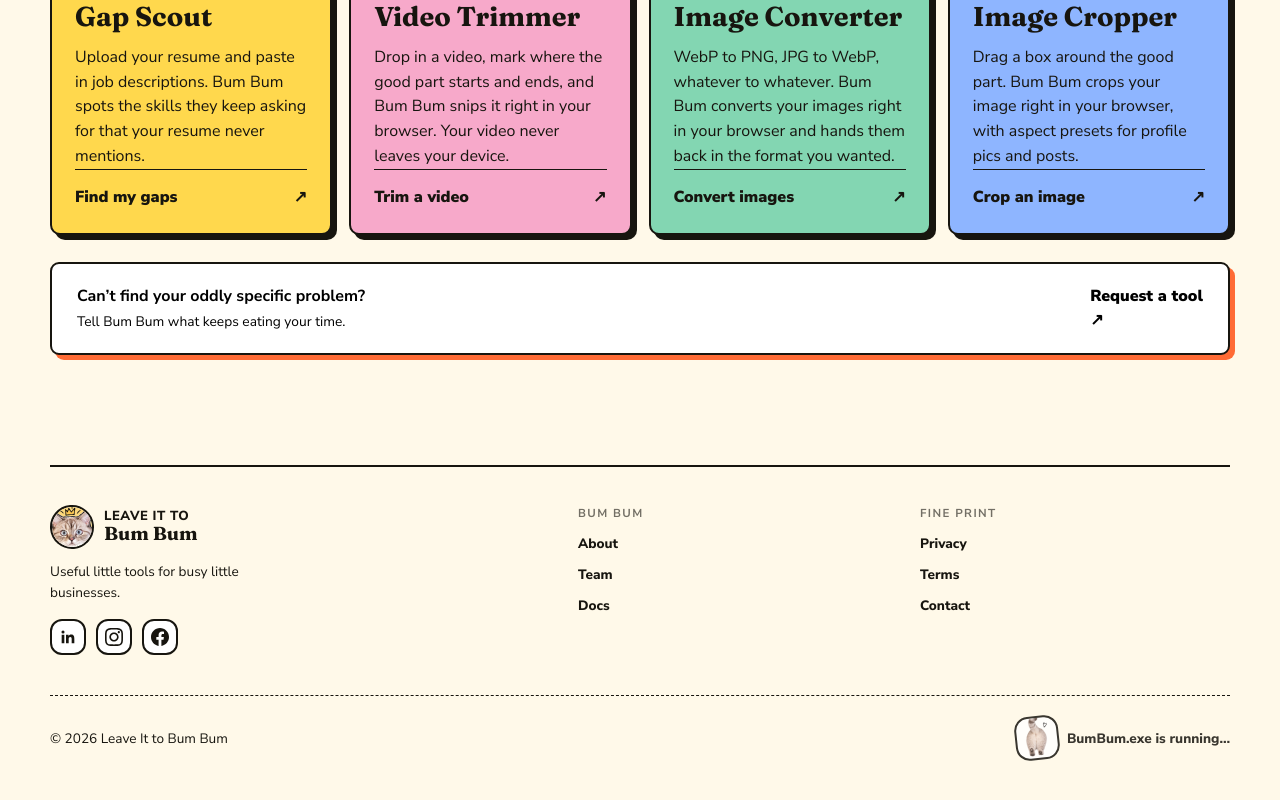
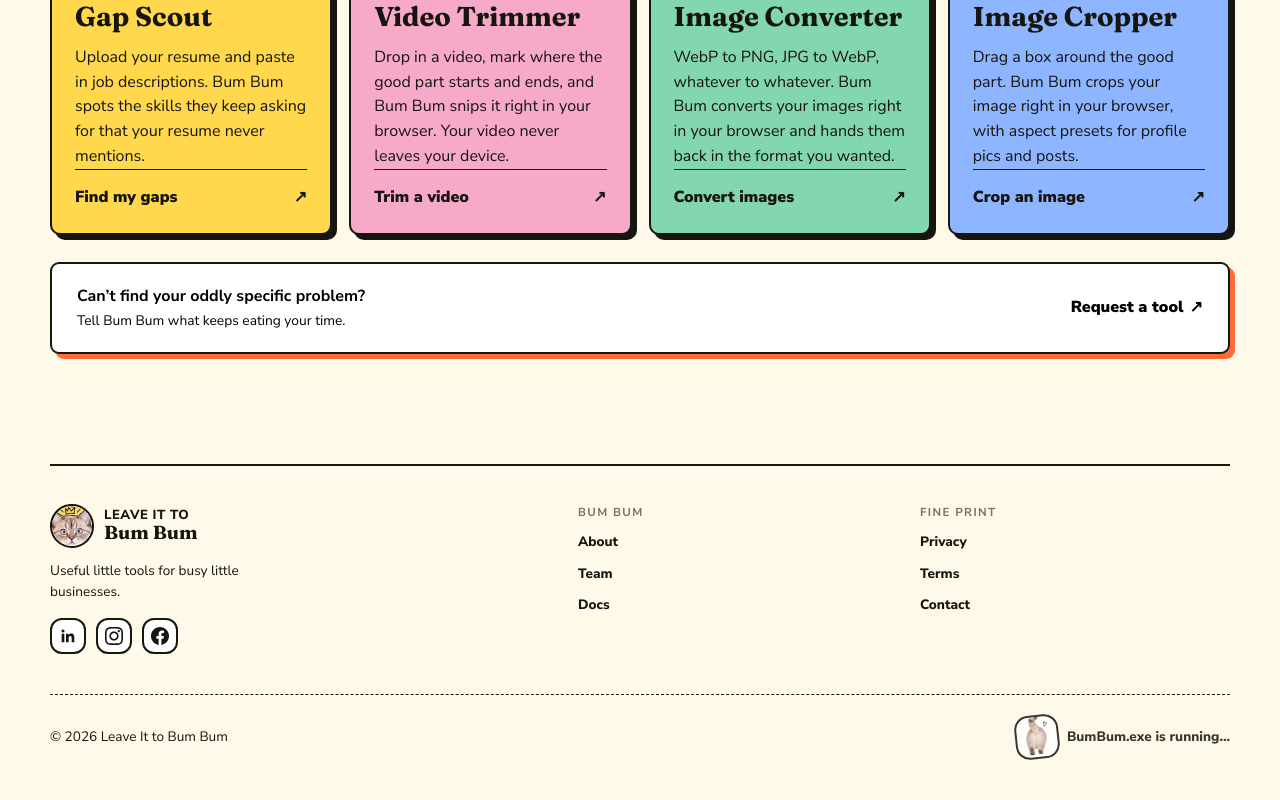
Before and after one commit to Ltang909/leaveittobumbum, a Next.js app: page /tools in a window 1280 px wide. Shown: the part 1490-2290 px from the top of the page. Built offline with nearby package versions, Linux system fonts and the light colour scheme; no server answers.

Commit message:
Align Request a tool text and arrow on one line in the toolbox request strip

```diff
--- a/app/globals.css
+++ b/app/globals.css
@@ -74,7 +74,7 @@ h1 em { color:var(--blue); font-style:italic; font-weight:800; }
 .tool-card button { border:0; border-top:1.5px solid var(--ink); background:transparent; margin-top:auto; padding:15px 0 0; display:flex; justify-content:space-between; font-weight:1000; cursor:pointer; color:var(--ink); }
 .toolbox-more { margin-top:28px; }
 .request-strip { width:100%; margin-top:27px; border:var(--line); border-radius:9px; background:white; padding:20px 25px; display:flex; align-items:center; justify-content:space-between; text-align:left; cursor:pointer; box-shadow:5px 5px 0 var(--orange); }
-.request-strip span:first-child { display:flex; flex-direction:column; }.request-strip small { font-size:.86rem; margin-top:2px; }.request-strip span:last-child { font-weight:1000; }
+.request-strip span:first-child { display:flex; flex-direction:column; }.request-strip small { font-size:.86rem; margin-top:2px; }.request-strip span:last-child { font-weight:1000; display:inline-flex; align-items:center; gap:6px; white-space:nowrap; }
 .empty { text-align:center; padding:30px; border:2px dashed var(--ink); }
 .how { background:var(--blue); color:white; padding:105px 0; transform:skewY(-1.5deg); }
 .how>.shell { transform:skewY(1.5deg); }
```
